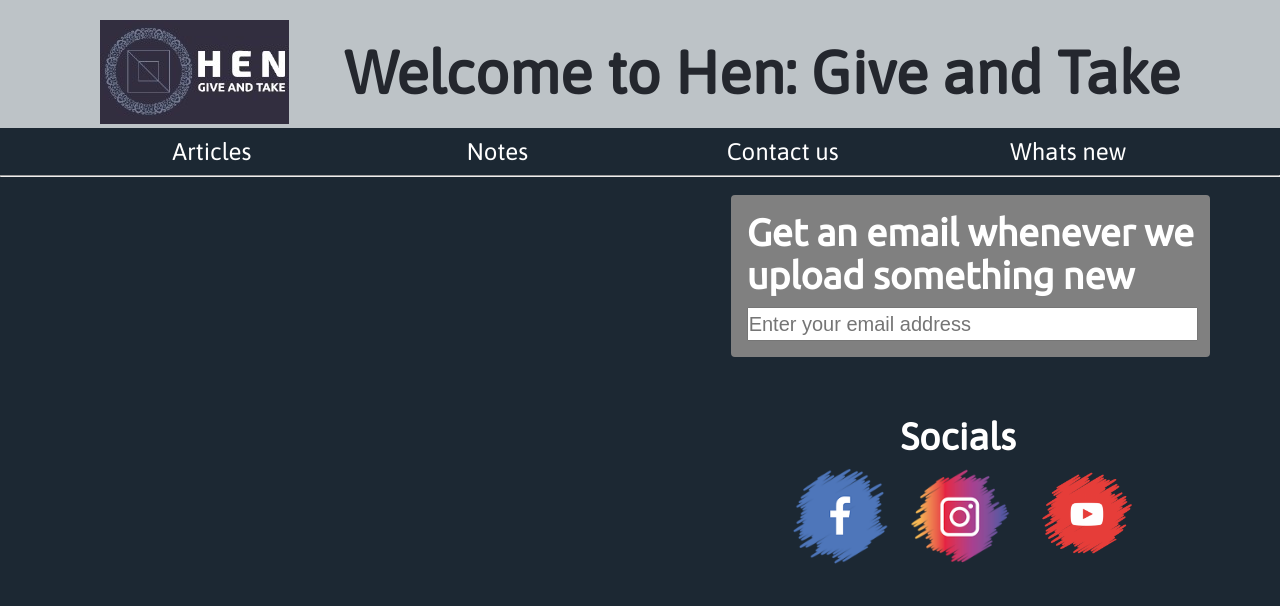
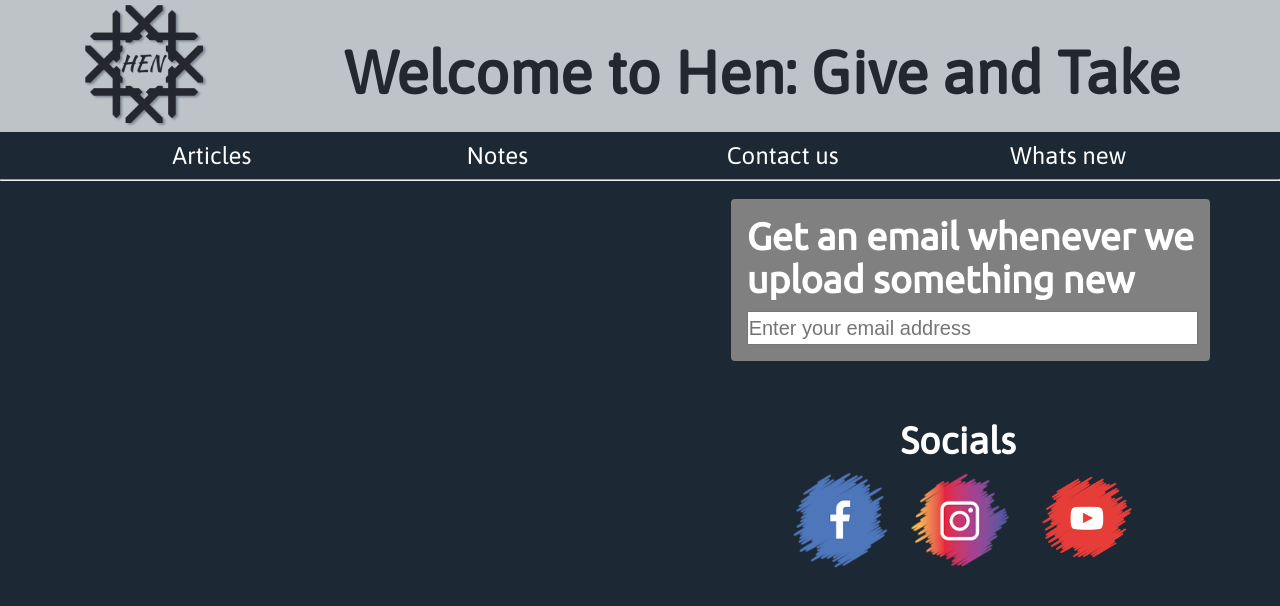
Before and after one commit to GeneralNex/HEN-give-and-take, a plain HTML site: page index.html in a window 1280 px wide. Drawn offline with Linux system fonts and the light colour scheme.

Commit message:
changed the icon and i think it looks way better than its predecessors

```diff
--- a/index.html
+++ b/index.html
@@ -8,7 +8,7 @@
 </head>
 <body>
 	<header>
-		<img src="images/icons/icon-edit.png" alt="" class="logo">
+		<img src="images/icons/main_icon.png" alt="" class="logo">
 		<h1>Welcome to Hen: Give and Take</h1>
 	</header>
 		<nav>
--- a/styles.css
+++ b/styles.css
@@ -12,12 +12,13 @@ body {
 }
 header {
 	position: relative;
-	padding-top: 20px;
 	background-color: #BDC3C7;
 }
 .logo {
 	position: relative;
-	left: 	100px;
+	left: 80px;
+	width: 10%;
+	height: 10%;
 }
 header h1 {
 	color: #24272E;
```
Also changed, not shown: images/icons/icon-edit.png (deleted), images/icons/icon.png (deleted), images/icons/main_icon.png (added).
